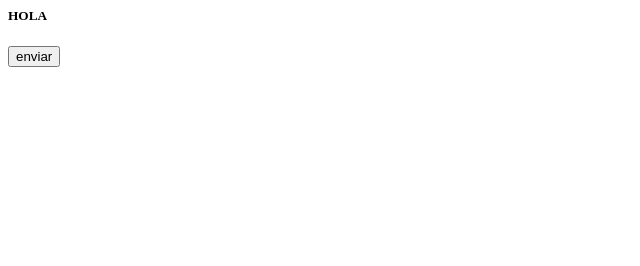
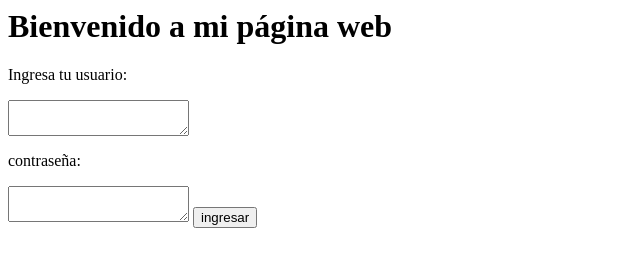
Before and after one commit to MEYLYMENDOZA/PruebaWeb, a plain HTML site: page index.html in a window 1280 px wide. Shown: the whole page, without its empty margins (0-640 px from the left). Drawn offline with Linux system fonts and the light colour scheme.

Commit message:
Cambio 20:54

```diff
--- a/index.html
+++ b/index.html
@@ -2,9 +2,22 @@
 <head>
 </head>
 <body>
-    <h5> HOLA </h5>
+    <h1> Bienvenido a mi página web </h1>
+    <p>
+        Ingresa tu usuario:
+    </p>
+    <textarea>
+
+    </textarea>
+    <p>
+     contraseña:
+    </p>
+    <textarea>
+
+    </textarea>
+
     <button>
-        enviar
+        ingresar
     </button>
 </body>
 <footer>
```
